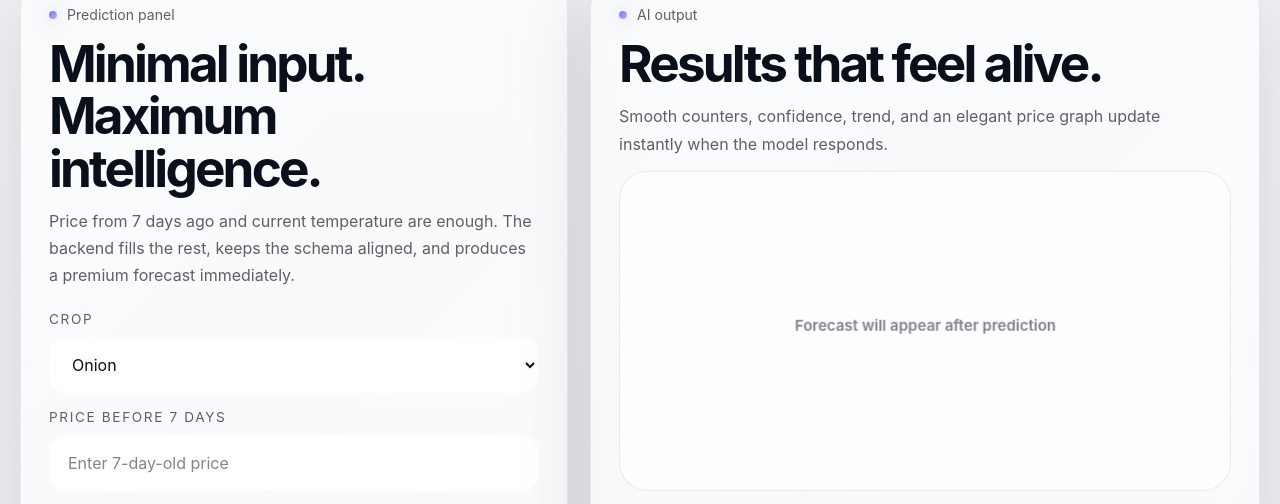
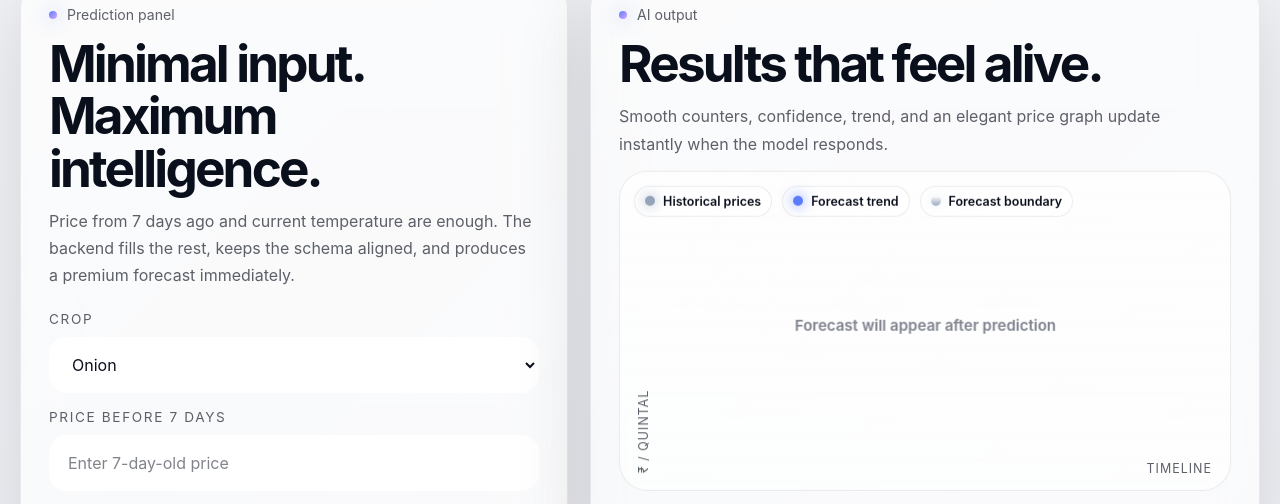
Before and after one commit to anshgirigoswami-sudo/Agro_predictor, a plain HTML site: page templates/index.html in a window 1280 px wide. Shown: the part 967-1471 px from the top of the page. Drawn offline with Linux system fonts and the light colour scheme; no server answers.

Commit message:
ui: add chart labels and legend

```diff
--- a/templates/index.html
+++ b/templates/index.html
@@ -899,6 +899,67 @@
         linear-gradient(180deg, color-mix(in srgb, var(--surface-strong) 82%, transparent), color-mix(in srgb, var(--surface) 92%, transparent));
       border: 1px solid var(--line);
       animation: chartFloat 7s ease-in-out infinite;
+    }
+
+    .chart-legend {
+      position: absolute;
+      top: 14px;
+      left: 14px;
+      z-index: 2;
+      display: flex;
+      gap: 10px;
+      flex-wrap: wrap;
+      max-width: calc(100% - 28px);
+      pointer-events: none;
+    }
+
+    .chart-tag {
+      display: inline-flex;
+      align-items: center;
+      gap: 8px;
+      padding: 7px 10px;
+      border-radius: 999px;
+      background: color-mix(in srgb, var(--surface) 84%, transparent);
+      border: 1px solid var(--line);
+      color: var(--text);
+      font-size: 0.78rem;
+      font-weight: 600;
+      backdrop-filter: blur(18px);
+    }
+
+    .chart-swatch {
+      width: 10px;
+      height: 10px;
+      border-radius: 999px;
+      flex: 0 0 auto;
+      box-shadow: 0 0 14px currentColor;
+    }
+
+    .swatch-history { color: #94a3b8; background: #94a3b8; }
+    .swatch-forecast { color: #5b7cfa; background: #5b7cfa; }
+    .swatch-boundary { color: #e2e8f0; background: linear-gradient(180deg, rgba(255,255,255,.95), rgba(148,163,184,.95)); }
+
+    .chart-axis-label {
+      position: absolute;
+      z-index: 2;
+      color: var(--muted);
+      font-size: 0.78rem;
+      letter-spacing: 0.08em;
+      text-transform: uppercase;
+      pointer-events: none;
+    }
+
+    .chart-axis-y {
+      left: 16px;
+      bottom: 16px;
+      writing-mode: vertical-rl;
+      transform: rotate(180deg);
+      transform-origin: center;
+    }
+
+    .chart-axis-x {
+      right: 18px;
+      bottom: 14px;
     }
 
     canvas {
@@ -1327,6 +1388,13 @@
               </div>
 
               <div class="chart-wrap">
+                <div class="chart-legend" aria-label="Chart legend">
+                  <span class="chart-tag"><span class="chart-swatch swatch-history"></span>Historical prices</span>
+                  <span class="chart-tag"><span class="chart-swatch swatch-forecast"></span>Forecast trend</span>
+                  <span class="chart-tag"><span class="chart-swatch swatch-boundary"></span>Forecast boundary</span>
+                </div>
+                <div class="chart-axis-label chart-axis-y">₹ / quintal</div>
+                <div class="chart-axis-label chart-axis-x">Timeline</div>
                 <canvas id="forecastCanvas"></canvas>
               </div>
 
```
